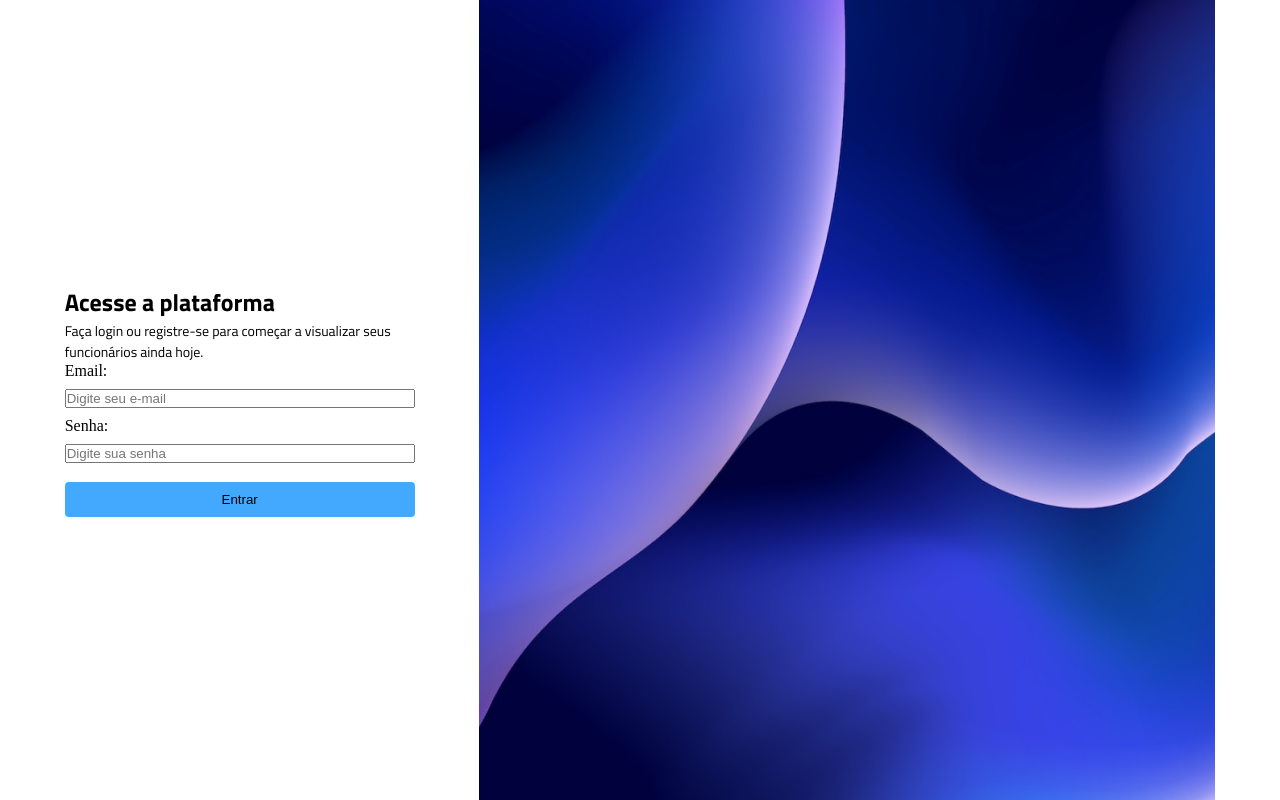
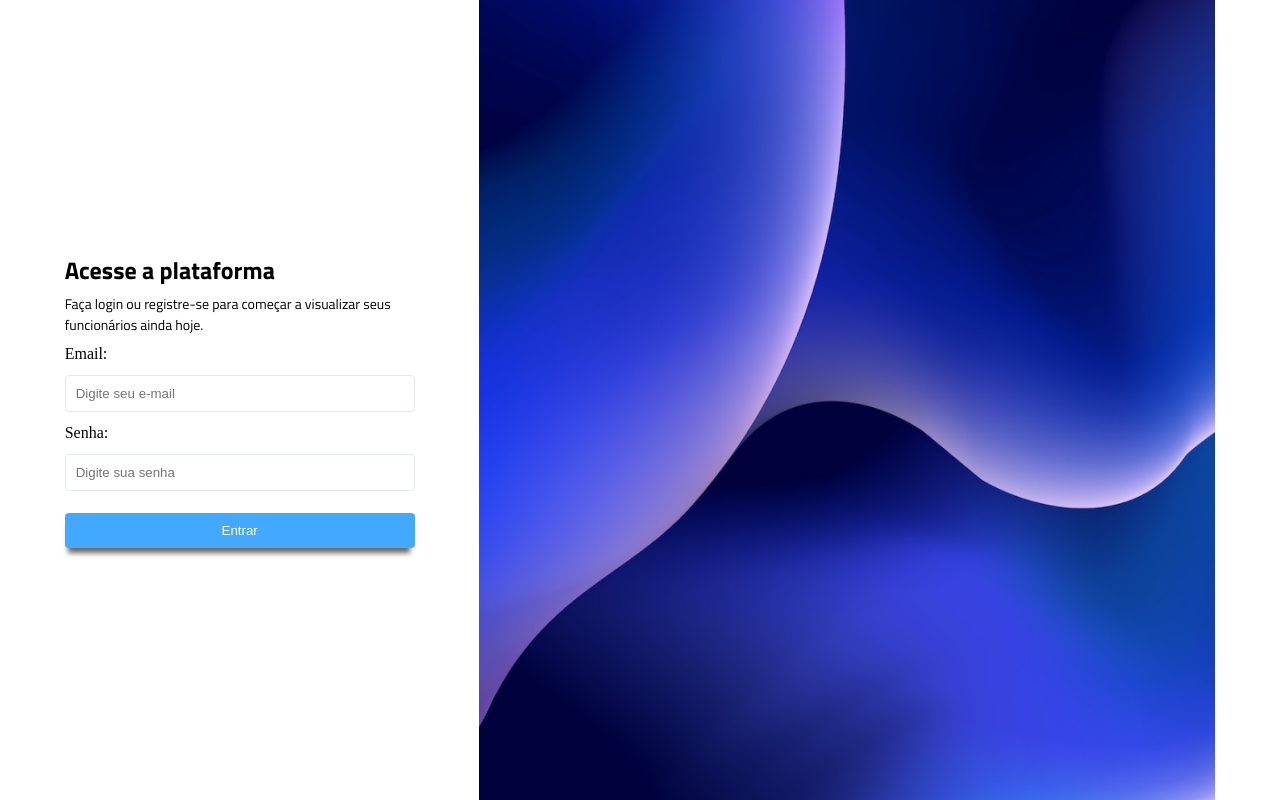
Before and after one commit to vascsx/registro_frontend, an Angular app: page /login in a window 1280 px wide. Built offline with nearby package versions, Linux system fonts and the light colour scheme.

Commit message:
atualizacao page login

```diff
--- a/src/app/pages/login/login.component.html
+++ b/src/app/pages/login/login.component.html
@@ -10,7 +10,7 @@
             <label for="email">Email:</label>
             <input type="text" placeholder="Digite seu e-mail">
             <label for="email">Senha:</label>
-            <input type="text" placeholder="Digite sua senha">
+            <input type="password" placeholder="Digite sua senha">
             <button>Entrar</button>
         </form>
     </div>
--- a/src/app/pages/login/login.component.scss
+++ b/src/app/pages/login/login.component.scss
@@ -7,19 +7,32 @@ main{
     form {
         display: flex;
         flex-direction: column;
-        gap: 9px;
+        gap: 12px;
+
+        input{
+            padding: 10px;
+            border-radius: 4px;
+            border: 1px solid #E2E8F0 ;
+        }
 
         button {
             background-color:#42A9FF;
+            color: white;
             border: none;
             padding: 10px;
             border-radius: 4px;
             text-align: center;
             margin-top: 10px;
+            box-shadow: -1px 9px 5px -4px rgba(0,0,0,0.6);
+            -webkit-box-shadow: -1px 9px 5px -4px rgba(0,0,0,0.6);
+            -moz-box-shadow: -1px 9px 5px -4px rgba(0,0,0,0.6);
         }
     }
 
     .text{
+        display: flex;
+        flex-direction: column;
+        gap: 5px;
         h2 {
             font-family: "Titillium Web", sans-serif;
 
@@ -29,6 +42,7 @@ main{
             font-family: "Titillium Web", sans-serif;
             font-weight: 400;
             font-size: 14px;
+            margin-bottom: 10px;
         }
     }
 
```
